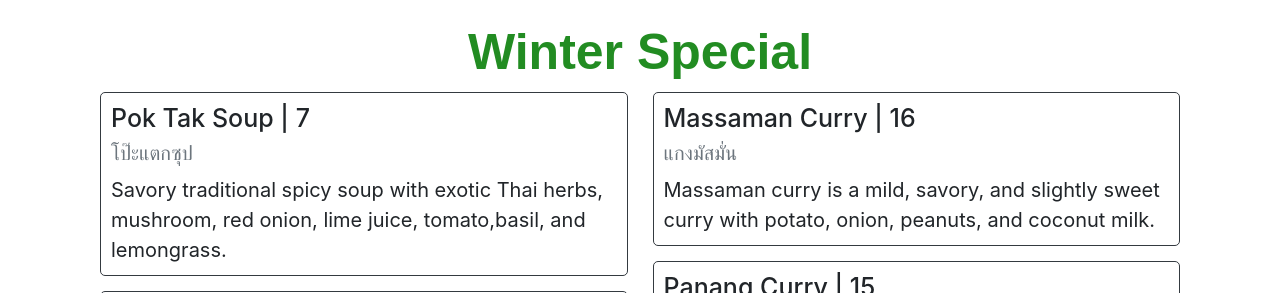
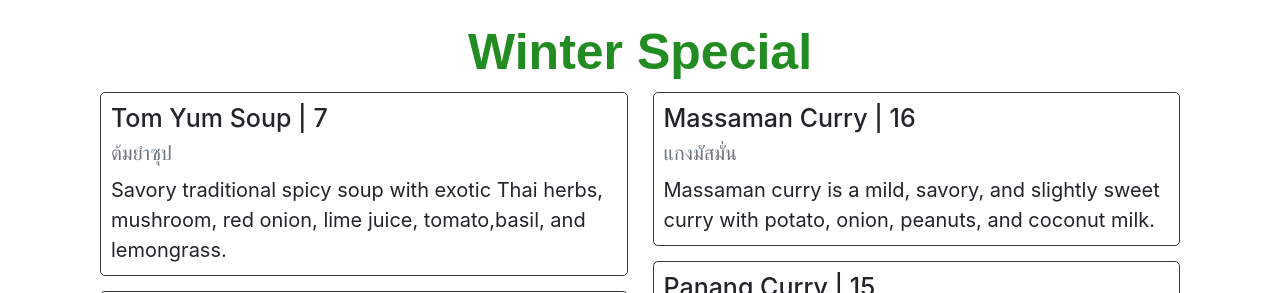
Before and after one commit to rainerdeal/esaan, a Jekyll site: the page built from menu.md, in a window 1280 px wide. Shown: the part 733-1026 px from the top of the page. Built offline with Jekyll 4.4.1, drawn with Linux system fonts in a browser that asks for light colours; a script that is not in the unit is left out.

Commit message:
📝 Winter Special Update

```diff
--- a/_data/winter.yml
+++ b/_data/winter.yml
@@ -1,6 +1,6 @@
 -
-  name: Pok Tak Soup
-  thai_name: โป๊ะแตกซุป
+  name: Tom Yum Soup
+  thai_name: ต้มยำซุป
   description: Savory traditional spicy soup with exotic Thai herbs, mushroom, red onion, lime juice, tomato,basil, and lemongrass.
   price: 7
 -
```
